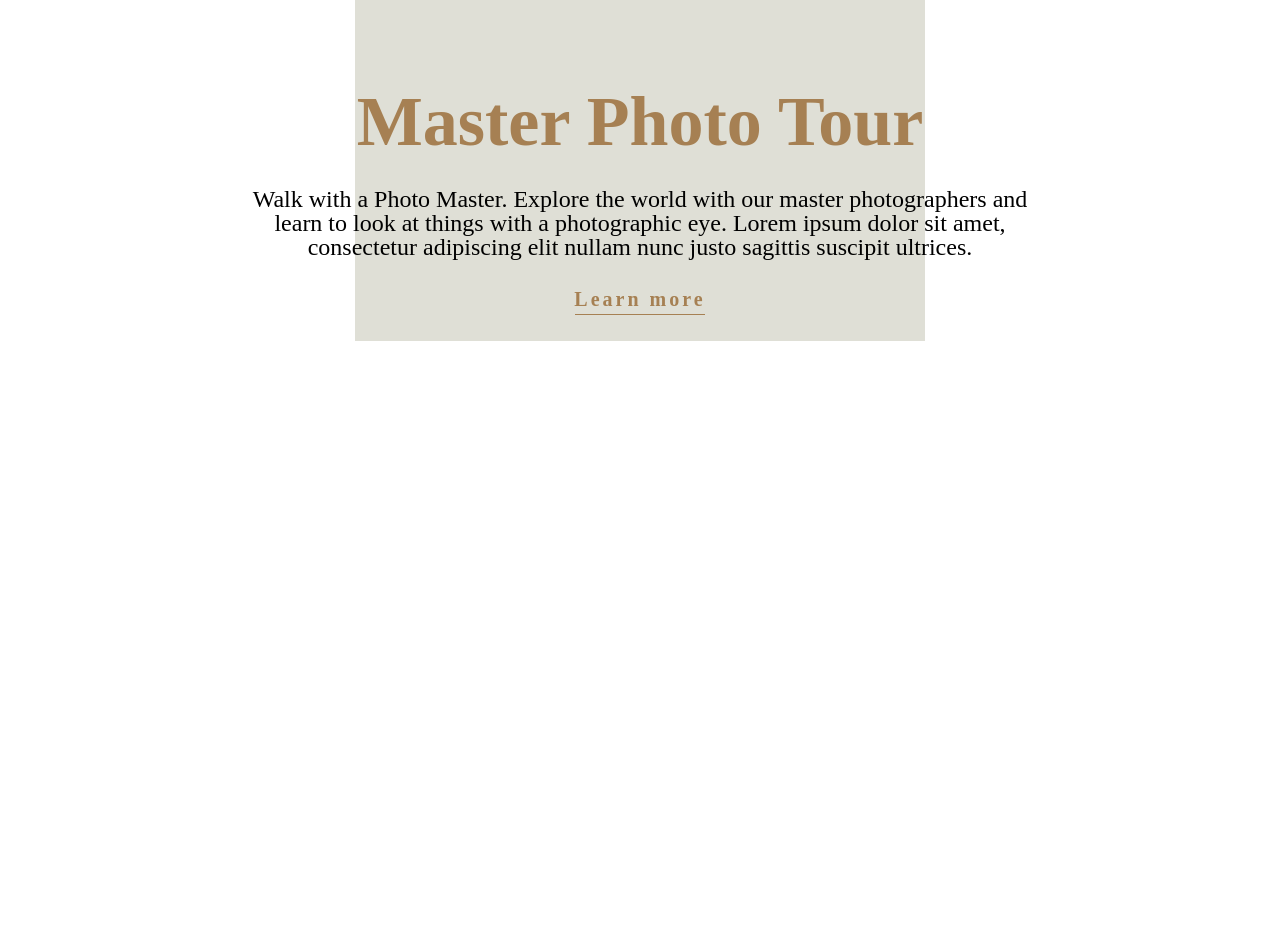
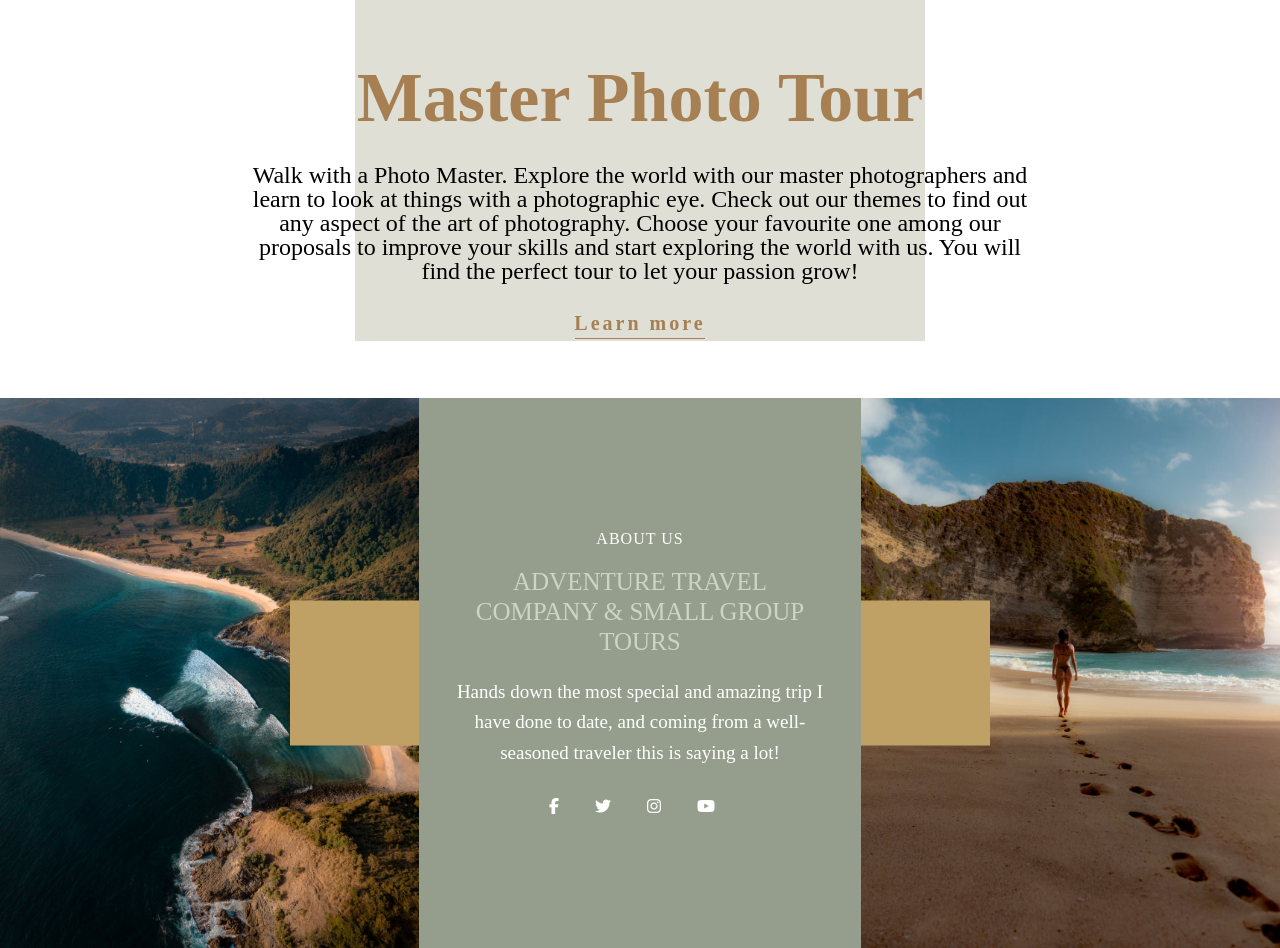
Before and after one commit to martskvi/final-project, a plain HTML site: page index.html in a window 1280 px wide. Shown: the part 4377-5325 px from the top of the page. Before the commit the page ends 4775 px from the top, so only its background shows below. Drawn offline with Linux system fonts and the light colour scheme.

Commit message:
add section7

```diff
--- a/index.html
+++ b/index.html
@@ -179,16 +179,34 @@
             </div>
             <div class="section6-div-child4-pdiv center">
                 <h1 class="section6-div-child4-pdiv-h1">Master Photo Tour</h1>
-                <p class="section6-div-child4-pdiv-p">Walk with a Photo Master. Explore the world with our master photographers and learn to look at things with a photographic eye. Lorem ipsum dolor sit amet, consectetur adipiscing elit nullam nunc justo sagittis suscipit ultrices.</p>
-                <a class="section6-div-child4-pdiv-a" href="https://masterphototour.com" target="_blank">Learn more</a>
+                <p class="section6-div-child4-pdiv-p">Walk with a Photo Master. Explore the world with our master photographers and learn to look at things with a photographic eye. Check out our themes to find out any aspect of the art of photography. Choose your favourite one among our proposals to improve your skills and start exploring the world with us. You will find the perfect tour to let your passion grow!</p>
+                <a class="section6-div-child4-pdiv-a" href="https://masterphototour.com/themes" target="_blank">Learn more</a>
                 <div class="section6-div-child4-pdiv-empty"></div>
             </div>
         </div>
     </section>
     <!-- section7 -->
     <section class="section7">
-        <div class="section7-div">
-
+        <div class="section7-div-wraper row">
+            <div class="section7-div-img-left">
+            </div>
+            <div class="section7-div-bg-empty">
+            </div>
+            <div class="section7-div-center center2">
+                <div class="section7-div-center-in center2 column">
+                    <h5 class="section7-div-center-h5">ABOUT US</h5>
+                    <h3 class="section7-div-center-h3">ADVENTURE TRAVEL COMPANY & SMALL GROUP TOURS</h3>
+                    <p class="section7-div-center-p">Hands down the most special and amazing trip I have done to date, and coming from a well-seasoned traveler this is saying a lot!</p>
+                    <div class="section7-div-center-icon">
+                        <a class="sec7-icon" href="https://www.facebook.com" target="_blank"><i class="fab fa-facebook-f"></i></a>
+                        <a class="sec7-icon" href="https://twitter.com/Twitter?ref_src=twsrc%5Egoogle%7Ctwcamp%5Eserp%7Ctwgr%5Eauthor" target="_blank"><i class="fab fa-twitter"></i></a>
+                        <a class="sec7-icon" href="https://www.instagram.com" target="_blank"><i class="fab fa-instagram"></i></a>
+                        <a class="sec7-icon" href="https://www.youtube.com/" target="_blank"><i class="fab fa-youtube"></i></a>
+                    </div>
+                </div>
+            </div>
+            <div class="section7-div-img-right">
+            </div>
         </div>
 
     </section>
--- a/styles/styles.scss
+++ b/styles/styles.scss
@@ -526,13 +526,82 @@
 
 
 // section7
-// .section7 {
-//     width: 100%;
-//     height: 900px;
-//     background-color: #000;
-//     background-image: url(../assets/img/13.jpeg);
-//     background-size: cover;
-// }
+.section7 {
+    width: 100%;
+    height: 550px;
+}
+.section7-div-wraper {
+    max-width: 1800px;
+    width: 100%;
+    height: 550px;
+    background-color: #000;
+    position: relative;
+}
+.section7-div-img-left {
+    width: 450px;
+    height: 550px;
+    background-image: url(../assets/img/13.jpeg);
+    background-position: center;
+    background-size: cover;
+    background-repeat: no-repeat;
+}
+.section7-div-center {
+    width: 470px;
+    height: 550px;
+    background-color: #959e8c;
+    z-index: 2;
+    padding: 0 30px;
+}
+.section7-div-center-h5 {
+    font-size: 16px;
+    letter-spacing: 1px;
+    color: #fff;
+}
+.section7-div-center-h3 {
+    font-size: 25px;
+    font-weight: 400;
+    color: #ccd4c4 !important;
+    word-wrap: break-word;
+    text-align: center;
+    line-height: 1.2;
+    margin-top: 20px;
+    margin-bottom: 20px;
+}
+.section7-div-center-p {
+    font-size: 19px;
+    color: #fff;
+    word-wrap: break-word;
+    text-align: center;
+    line-height: 1.6;
+    margin-bottom: 30px;
+}
+.section7-div-center-icon {
+    font-size: 16px;
+    letter-spacing: 16px;
+}
+.sec7-icon {
+    color: #fff;
+}
+.section7-div-img-right {
+    width: 450px;
+    height: 550px;
+    background-image: url(../assets/img/14.jpeg);
+    background-position: center;
+    background-size: cover;
+    background-repeat: no-repeat;
+}
+.section7-div-bg-empty {
+    width: 700px;
+    height: 145px;
+    background-color: #bfa065;
+    position: absolute;
+    top: 50%;
+    left: 50%;
+    transform: translate(-50%, -50%);
+}
+
+
+
 
 
 // display flex
```
Also changed, not shown: styles/styles.css, 1 other file.
